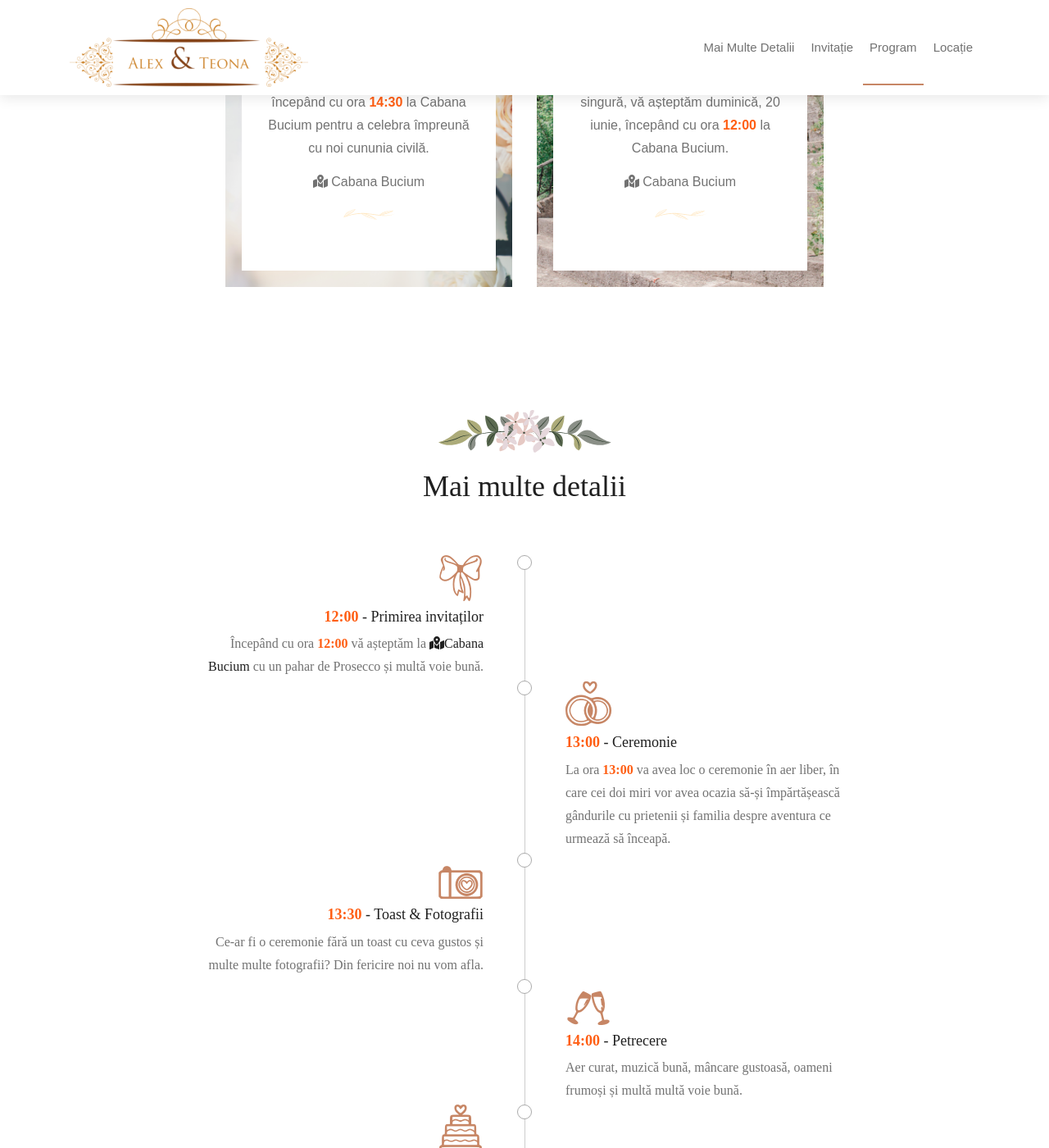
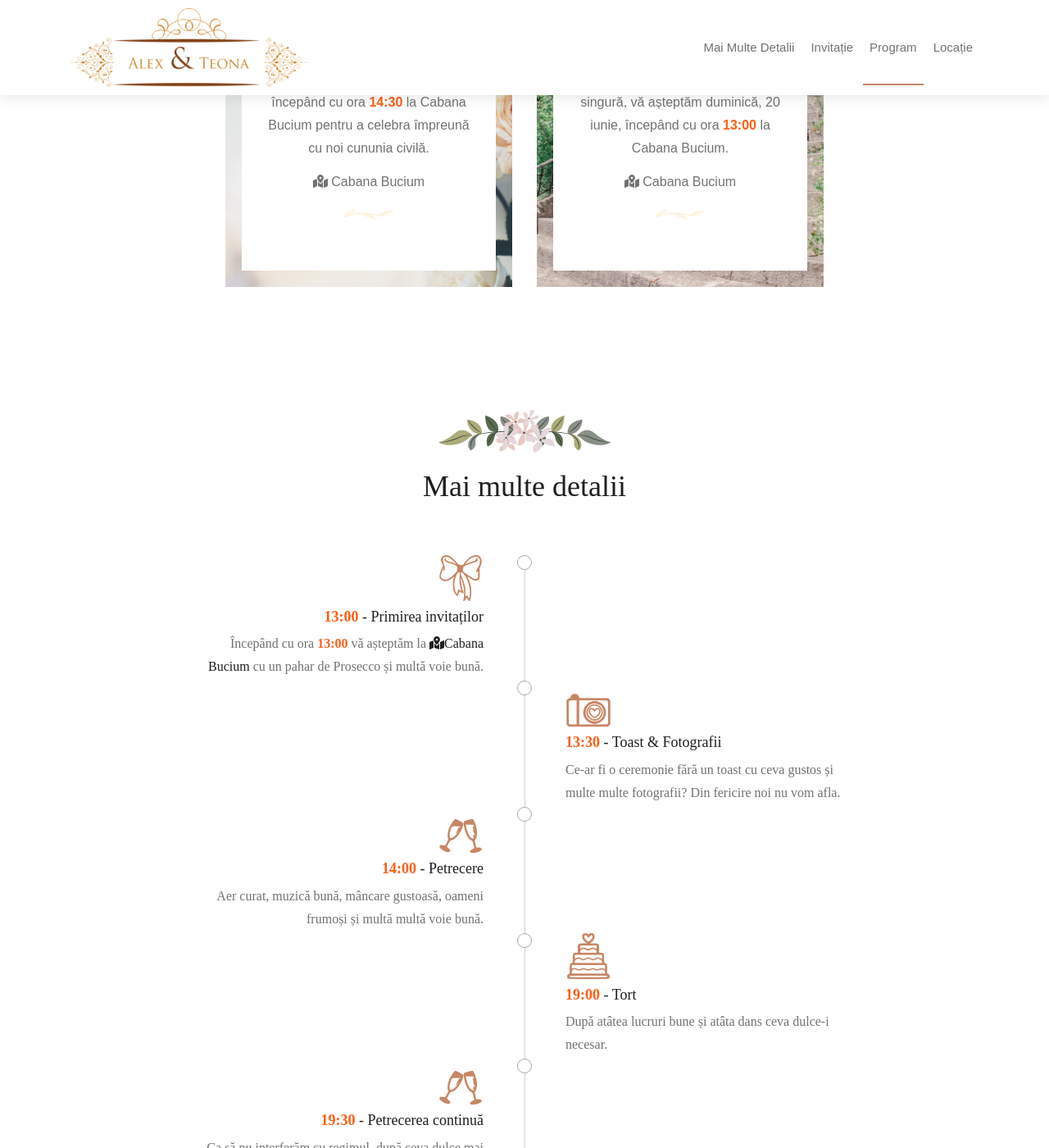
Before and after one commit to alexcoman/wedding-website, a Jekyll site: the page built from invitatie-nunta.html, in a window 1280 px wide and 1400 px high, scrolled down 1283 px. Shown: the whole window at 82% size. Built offline with Jekyll 4.4.1, drawn with Linux system fonts in a browser that asks for light colours; nearby versions of some CDN libraries; some web fonts are replaced; a script that is not in the unit is left out.

Commit message:
Update the web invitation

```diff
--- a/Gemfile
+++ b/Gemfile
@@ -1,6 +1,6 @@
 source "https://rubygems.org" do
     gem "jekyll-paginate", "~> 1.1"
-    gem "jekyll-redirect-from", "~> 0.15.0"
+    gem "jekyll-redirect-from", "~>  0.16.0"
     gem "jekyll-sitemap", "~> 1.3.1"
     gem "liquid-md5", "~> 0.0.3"
     gem "jemoji", "~> 0.11.1"
--- a/_data/details.yml
+++ b/_data/details.yml
@@ -1,52 +1,44 @@
 ---
 events:
   - icon: 'icon-tie'
-    title: '<b>12:00</b> - Primirea invitaților'
+    title: '<b>13:00</b> - Primirea invitaților'
     position: 'left'
     description: >
-      Începând cu ora <b>12:00</b> vă așteptăm la
+      Începând cu ora <b>13:00</b> vă așteptăm la
       <a href="https://goo.gl/maps/s1BSMDicTUJBEYLW9" target="_blank">
       <i class="fas fa-map-marked-alt"></i>Cabana Bucium</a>
       cu un pahar de Prosecco și multă voie bună.
 
-  - icon: 'icon-ciurclke'
-    title: '<b>13:00</b> - Ceremonie'
-    position: 'right'
-    description: >
-      La ora <b>13:00</b> va avea loc o ceremonie în aer liber, în care cei
-      doi miri vor avea ocazia să-și împărtășească gândurile cu prietenii și
-      familia despre aventura ce urmează să înceapă.
-
   - icon: 'icon-camera'
     title: '<b>13:30</b> - Toast & Fotografii'
-    position: 'left'
+    position: 'right'
     description: >
      Ce-ar fi o ceremonie fără un toast cu ceva gustos și multe multe fotografii?
      Din fericire noi nu vom afla.
 
   - icon: 'icon-wine-glass'
     title: '<b>14:00</b> - Petrecere'
-    position: 'right'
+    position: 'left'
     description: >
       Aer curat, muzică bună, mâncare gustoasă, oameni frumoși și multă multă
       voie bună.
 
   - icon: 'icon-cake'
     title: '<b>19:00</b> - Tort'
-    position: 'left'
+    position: 'right'
     description: >
       După atâtea lucruri bune și atâta dans ceva dulce-i necesar.
 
   - icon: 'icon-wine-glass'
     title: '<b>19:30</b> - Petrecerea continuă'
-    position: 'right'
+    position: 'left'
     description: >
       Ca să nu interferăm cu regimul, după ceva dulce mai trebuie o porție
       de dans și-un pahar de ceva bun ca să ardem glucidele.
 
   - icon: 'icon-home'
     title: 'Ne pornim spre casă...'
-    position: 'left'
+    position: 'right'
     description: >
       Legenda spune că după orice petrecere unii se duc acasă și alții sunt
       conduși acasă. Oare din care categorie vei face parte?
--- a/_data/program.yml
+++ b/_data/program.yml
@@ -16,4 +16,4 @@ program:
     link: 'https://goo.gl/maps/9AWYpzczzJQ37BAn8'
     description: >
       Cum nici o veste bună nu vine singură, vă așteptăm duminică, 20 iunie,
-      începând cu ora <b>12:00</b> la Cabana Bucium.
+      începând cu ora <b>13:00</b> la Cabana Bucium.
--- a/_includes/_sections/attend.html
+++ b/_includes/_sections/attend.html
@@ -19,7 +19,7 @@
                     <img class="img-fluid" src="/assets/img/attend/mardigrastocat.png">
                   </div>
                   <div class="col-xl-12 text-center">
-                    <a href="https://forms.gle/gPaE9pjz8KznJ5LXA" target="_blank" class="boxed_btn3">Răspunde acum!</a>
+                    <a href="https://forms.gle/g14smHgHbesKCqAP6" target="_blank" class="boxed_btn3">Răspunde acum!</a>
                   </div>
                 </div>
               </div>
--- a/invitatie.html
+++ b/invitatie-nunta.html
@@ -2,7 +2,7 @@
 layout: default
 title: "Alex și Teona vă invită la nuntă!"
 section-type: index
-permalink: /invitatie
+permalink: /invitatie-nunta
 menu: invitatie
 ---
 
```
Also changed, not shown: Gemfile.lock (added).
